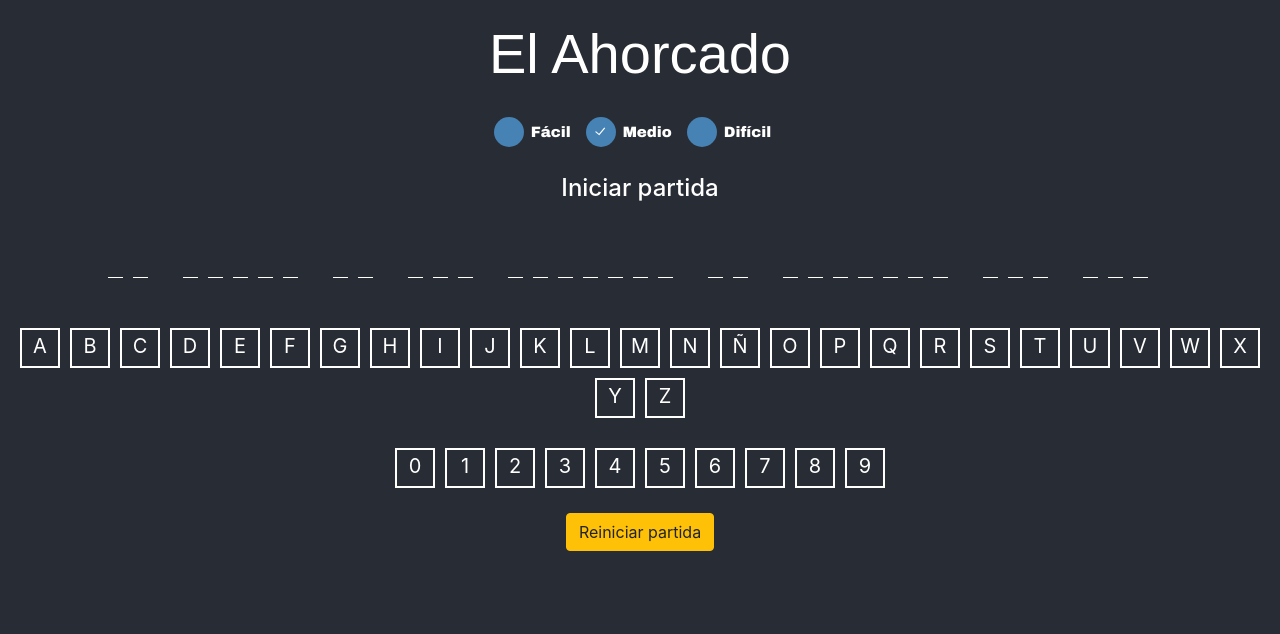
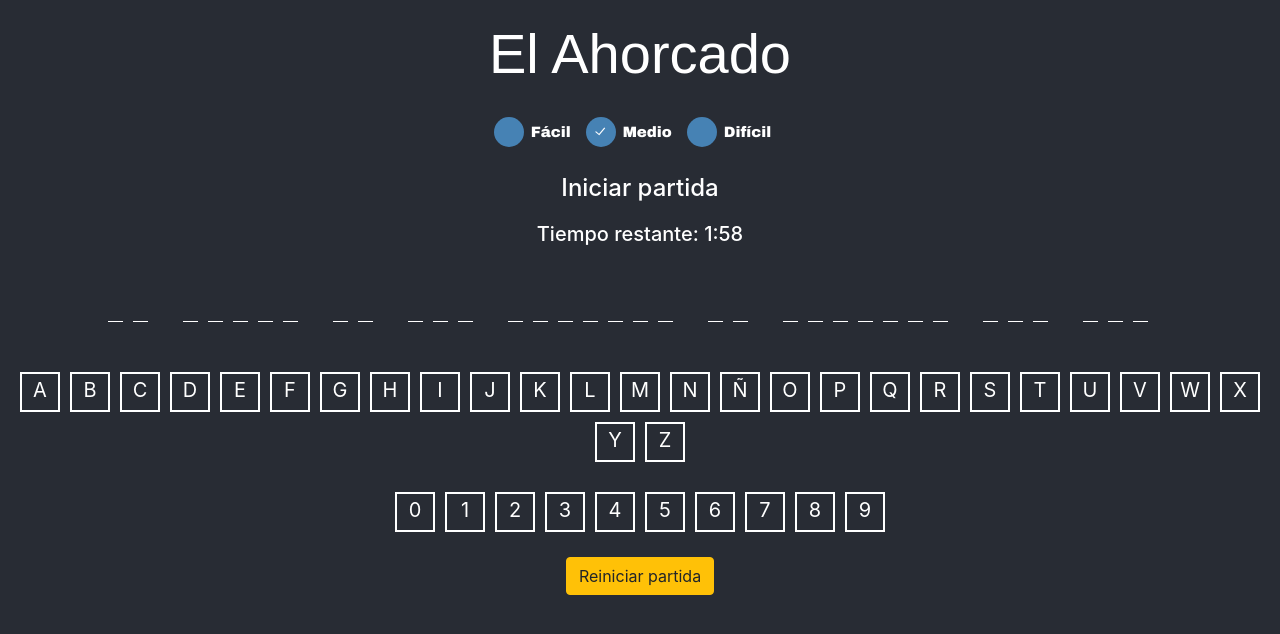
Before and after one commit to sergioat7/MIMO-HTML5-Ahorcado-React, a React (Create React App) app in the folder ahorcado/: page / in a window 1280 px wide. Both pictures are taken after a click on the radio button "Medio". Shown: the top 634 px of the page. Built offline with nearby package versions, Linux system fonts and the light colour scheme.

Commit message:
Created component Timer

```diff
--- a/ahorcado/src/App.jsx
+++ b/ahorcado/src/App.jsx
@@ -2,7 +2,11 @@ import React, { Component } from 'react';
 import GameSelector from './components/GameSelector/GameSelector.jsx';
 import CharactersBox from './components/CharactersBox/CharactersBox.jsx';
 import Answer from './components/Answer/Answer.jsx';
+import Timer from './components/Timer/Timer.jsx';
 import './App.css';
+
+const EASY_MODE = "easy";
+const MEDIUM_MODE = "medium";
 
 class App extends Component {
 
@@ -13,9 +17,12 @@ class App extends Component {
       restart: true,
       title: "Iniciar partida",
     }
-    this.gameMode = "easy";
+    this.time = 0;
+    this.gameMode = EASY_MODE;
     this.getMovie();
 
+    this.setTimer = this.setTimer.bind(this);
+    this.showAnswer = this.showAnswer.bind(this);
     this.resetBoard = this.resetBoard.bind(this);
   }
 
@@ -27,20 +34,23 @@ class App extends Component {
         return "-";
       });
     });
-    this.setAttemtps();
+    this.initAttemtps();
   }
 
-  setAttemtps() {
+  initAttemtps() {
     var attemtps = 0;
     for (let word of this.words) {
       attemtps += word.length;
     }
-    if (this.gameMode === "easy") {
+    if (this.gameMode === EASY_MODE) {
       attemtps = Math.floor(1.5 * attemtps);
-    } else if (this.gameMode === "medium") {
+      this.time = 0;
+    } else if (this.gameMode === MEDIUM_MODE) {
       attemtps = Math.floor(attemtps);
+      this.time = 2;
     } else {
       attemtps = Math.floor(0.8 * attemtps);
+      this.time = 1;
     }
     this.attemtps = attemtps;
   }
@@ -58,11 +68,10 @@ class App extends Component {
     }
     if (this.gameFinished() === true) {
       title = "Has ganado!";
-      this.attemtps = 0;
+      this.showAnswer();
     } else if (this.attemtps > 0) {
       title = "Te quedan " + this.attemtps + " intentos";
     } else {
-      this.attemtps = 0;
       title = "Has perdido";
       this.showAnswer();
     }
@@ -84,7 +93,16 @@ class App extends Component {
     return success
   }
 
+  setTimer(timeLeft) {
+    if (timeLeft.minutes === 0 && timeLeft.seconds === 0) {
+      this.showAnswer();
+      this.setState({ title: "Has perdido" });
+    }
+  }
+
   showAnswer() {
+    this.attemtps = 0;
+    this.time = 0;
     this.answer = this.words.map((word, i) => {
       return word.split("").map((c, j) => {
         return c;
@@ -118,9 +136,10 @@ class App extends Component {
           <GameSelector setGameMode={this.setGameMode}></GameSelector>
           <h4 id="title">{this.state.title}</h4>
         </header>
-        <section>
+        <section key={this.state.restart}>
+          {this.time > 0 && <Timer key={this.time} time={this.time} timesUp={this.setTimer}></Timer>}
           <Answer key={this.answer} movie={this.movie} answer={this.answer}></Answer>
-          {this.attemtps > 0 && <CharactersBox key={this.state.restart} selectCharacter={this.selectCharacter}></CharactersBox>}
+          {this.attemtps > 0 && <CharactersBox selectCharacter={this.selectCharacter}></CharactersBox>}
         </section>
         <footer>
           <div>
--- /dev/null
+++ b/ahorcado/src/components/Timer/Timer.css
@@ -0,0 +1,5 @@
+h5 {
+    text-align: center;
+    margin: 20px 0;
+    color: white;
+  }
--- /dev/null
+++ b/ahorcado/src/components/Timer/Timer.jsx
@@ -0,0 +1,57 @@
+import React, { Component } from 'react';
+import './Timer.css';
+
+class Timer extends Component {
+
+    constructor(props) {
+        super(props);
+
+        this.state = {
+            minutes: props.time,
+            seconds: 0
+        }
+    }
+
+    componentDidMount() {
+        this.myInterval = setInterval(() => {
+            const { seconds, minutes } = this.state
+
+            if (seconds > 0) {
+                this.setState(({ seconds }) => ({
+                    seconds: seconds - 1
+                }))
+            }
+            if (seconds === 0) {
+                if (minutes === 0) {
+                    clearInterval(this.myInterval)
+                } else {
+                    this.setState(({ minutes }) => ({
+                        minutes: minutes - 1,
+                        seconds: 59
+                    }))
+                }
+            }
+
+            this.timeChanges(this.state);
+        }, 1000)
+    }
+
+    componentWillUnmount() {
+        clearInterval(this.myInterval)
+    }
+
+    timeChanges(timeLeft) {
+        this.props.timesUp(timeLeft);
+    }
+
+    render() {
+        const { minutes, seconds } = this.state
+        return (
+            <div>
+                { (minutes > 0 || seconds > 0) && <h5>Tiempo restante: {minutes}:{seconds < 10 ? `0${seconds}` : seconds}</h5> }
+            </div>
+        )
+    }
+}
+
+export default Timer;
```
